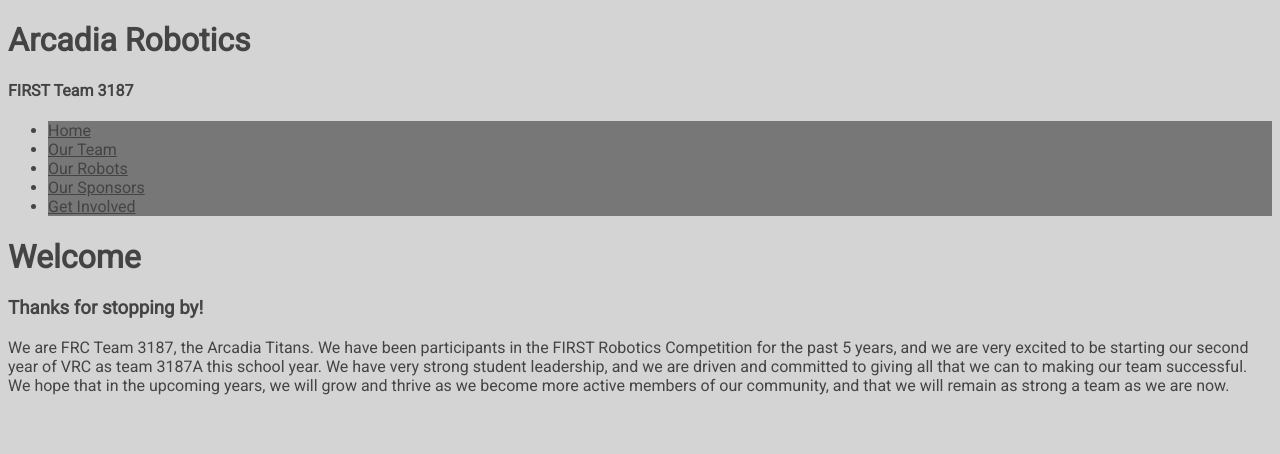
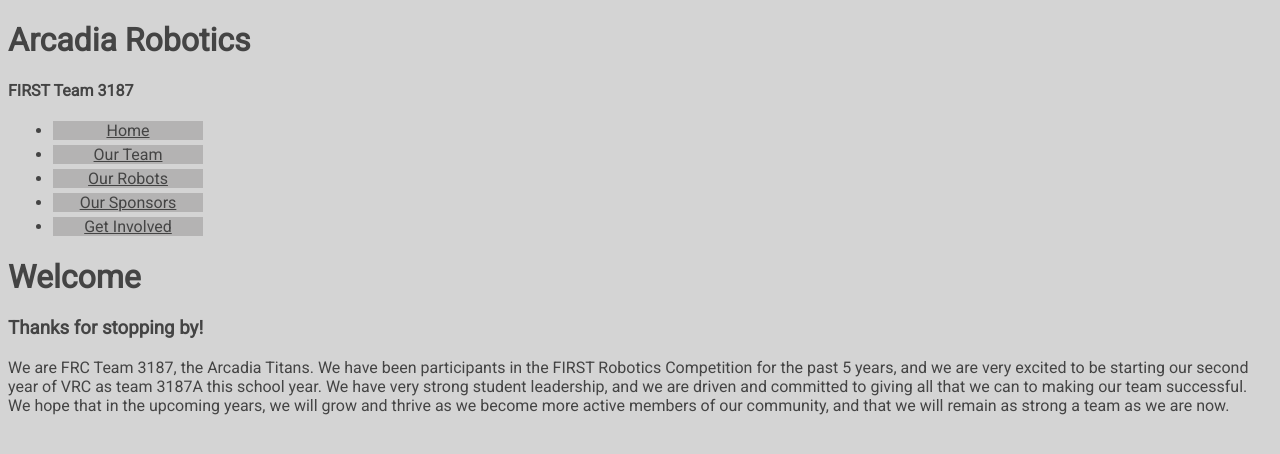
Before and after one commit to CarterChamberlin/Personal-Website, a plain HTML site: page index.html in a window 1280 px wide. Drawn offline with Linux system fonts and the light colour scheme.

Commit message:
for connor

```diff
--- a/Style/main.css
+++ b/Style/main.css
@@ -10,5 +10,8 @@ h1 {
 
 li, a {
     color: #444;
-    background: #777;
+    background: #b4b3b3;
+    margin: 5px;
+    width: 150px;
+    text-align: center;
 }
```
